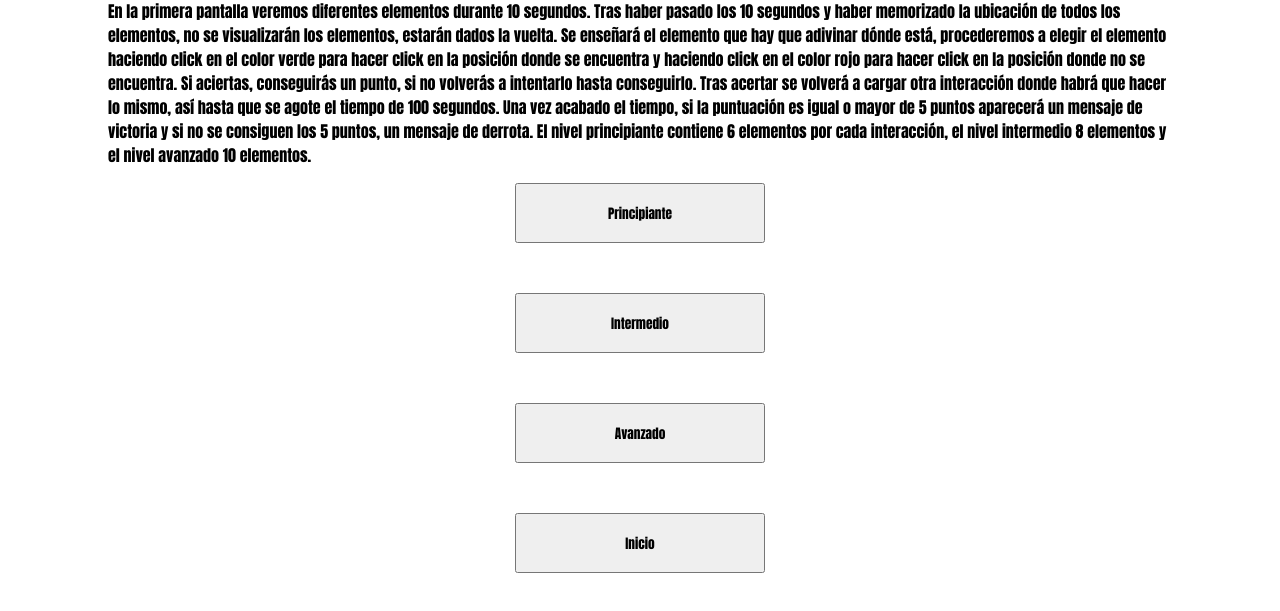
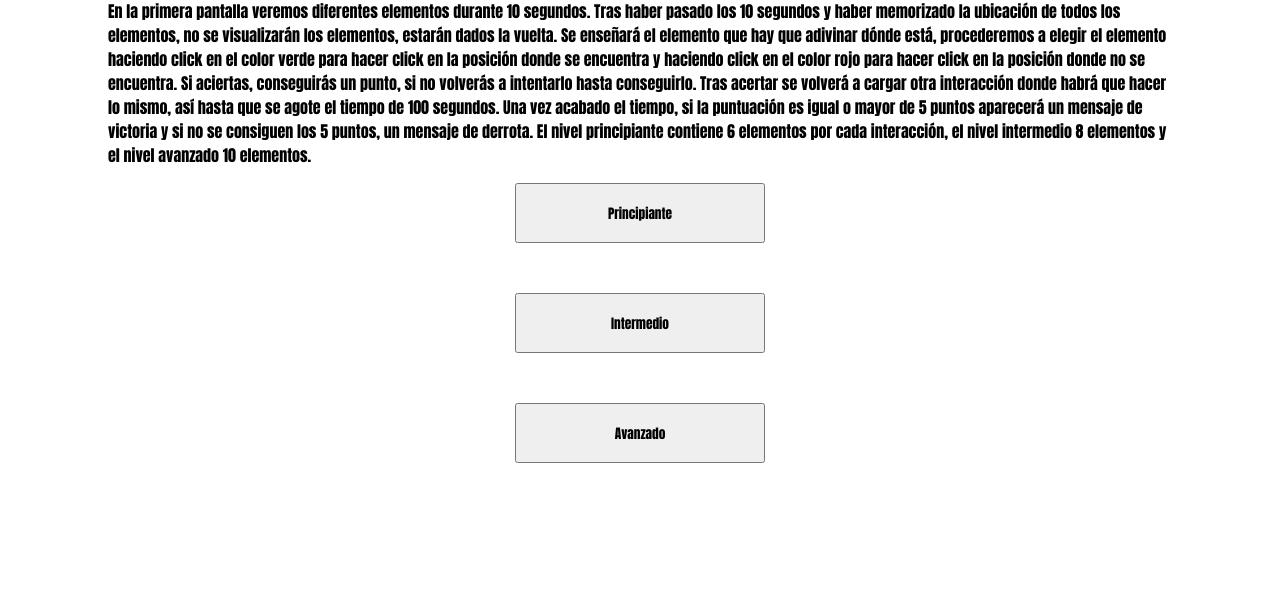
Before and after one commit to Andoni98/lopez_azpeitia_andoni_DEWC03_TareaEvaluativa02, a plain HTML site: page bienvenida.html in a window 1280 px wide. Shown: the part 343-954 px from the top of the page. After the commit the page ends 864 px from the top, so only its background shows below. Drawn offline with Linux system fonts and the light colour scheme.

Commit message:
bienvenida.html

```diff
--- a/bienvenida.html
+++ b/bienvenida.html
@@ -18,7 +18,6 @@
             <button id="principiante" class="boton">Principiante</button>
             <button id="intermedio" class="boton">Intermedio</button>
             <button id="avanzado" class="boton">Avanzado</button>
-            <button id="inicio" class="boton">Inicio</button>
         </nav>
         <!---Cargamos script-->
         <script type="text/javascript" src="js/DOM1.js"></script>
```
